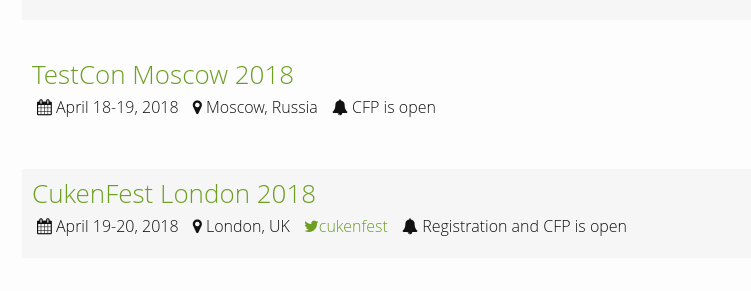
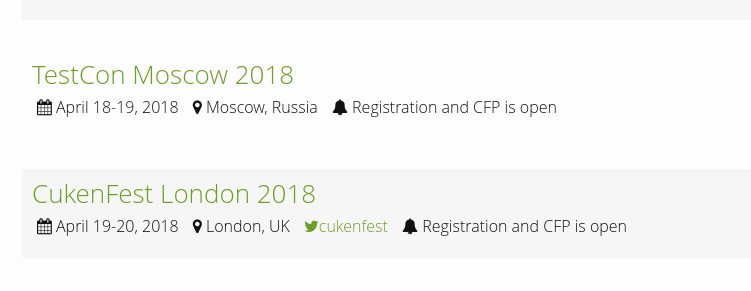
Before and after one commit to TestingConferences/testingconferences.github.io, a Jekyll site: the page built from index.html, in a window 1280 px wide and 900 px high, scrolled down 2408 px. Shown: the part 164-455 px from the top of the window, without its empty margins (248-999 px from the left). Built offline with Jekyll 4.4.1, drawn with Linux system fonts in a browser that asks for light colours.

Commit message:
Update current.yml

```diff
--- a/_data/current.yml
+++ b/_data/current.yml
@@ -138,7 +138,7 @@
   location: Moscow, Russia
   dates: "April 18-19, 2018"
   url: http://testconf.ru/
-  status: CFP is open
+  status: Registration and CFP is open
 
 - name: CukenFest London 2018
   location: London, UK
```
